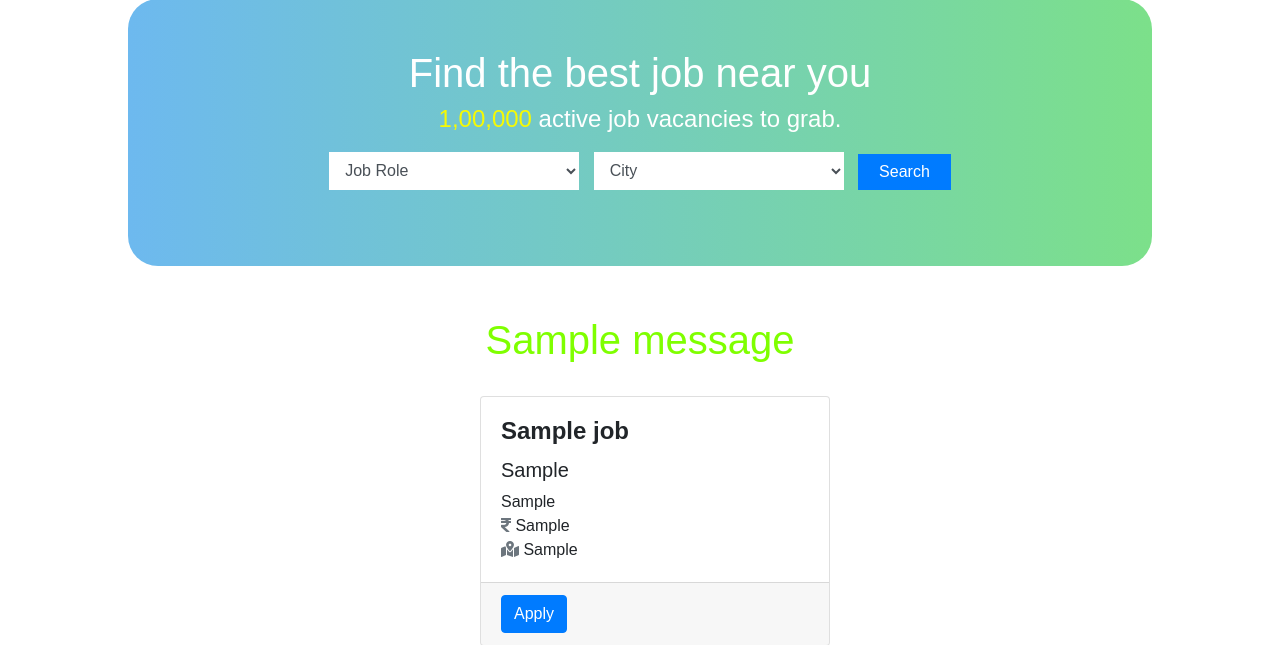
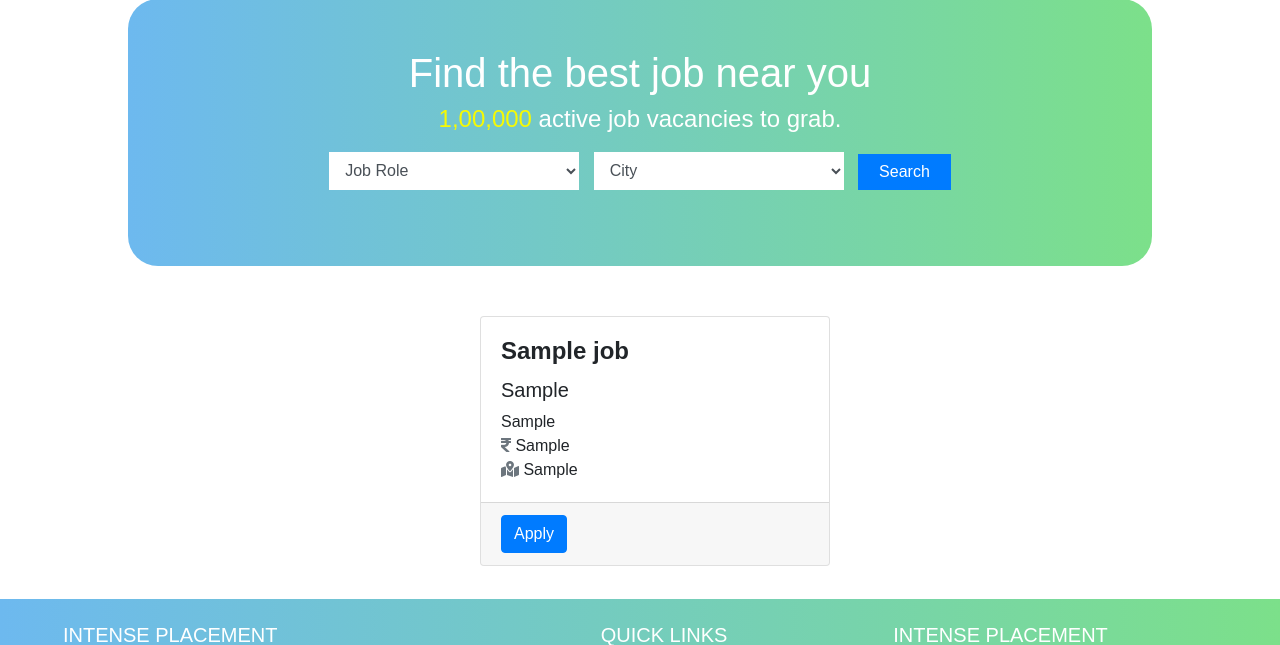
Before and after one commit to jaassmine/Website, a Django app: template NewIntense/main/templates/jobs.html in a window 1280 px wide. Shown: the part 137-782 px from the top of the page. Run offline with Django 3.2, Linux system fonts and the light colour scheme; the template is opened without the code that fills it: most values are stand-ins (such as "Sample title", 1, 10 or a date in 2020); one stand-in notice (Sample message) is shown; parts of the project's set-up code (start-up, migrations or seed data) failed here and were passed over; some libraries are stand-ins or nearby versions.

Commit message:
Update jobs.html
removing the redundant code

```diff
--- a/NewIntense/main/templates/jobs.html
+++ b/NewIntense/main/templates/jobs.html
@@ -106,12 +106,7 @@
         </div>
         </div>
 </section>
-	<div class=" text-center">
-  {% for m in messages %}
-   <h1 style="color: chartreuse;"> {{m}}</h1>
-  {% endfor %}
-</div>
-<br>
+
     <section>
         <div class="container">
             <div class="row Job_row">
```
